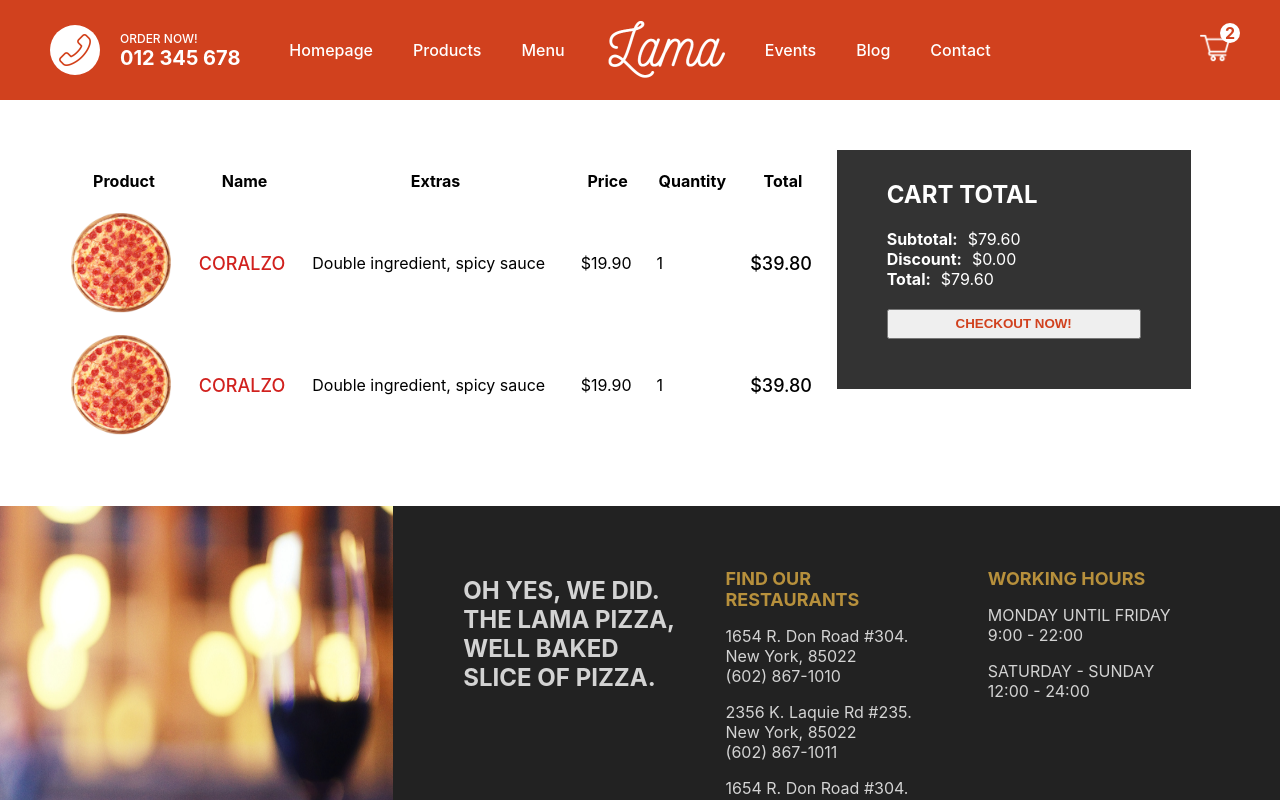
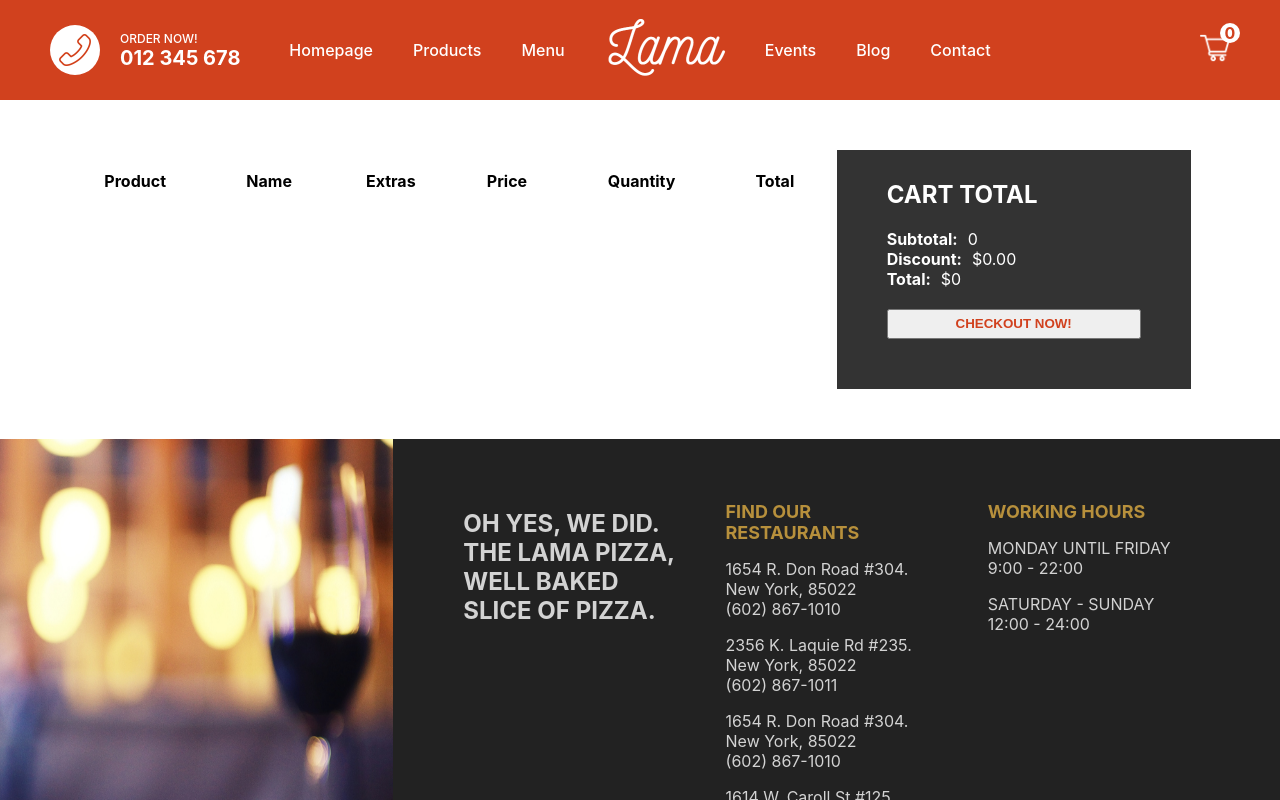
Before and after one commit to e3rosale/restaurant, a Next.js app: page /cart in a window 1280 px wide. Shown: the top 800 px of the page. Built offline with nearby package versions, Linux system fonts and the light colour scheme.

Commit message:
Fixed product page, and product api routes, along with product app state functionality

```diff
--- a/components/Navbar.jsx
+++ b/components/Navbar.jsx
@@ -1,7 +1,11 @@
 import Image from "next/image";
 import styles from "../styles/Navbar.module.css";
+import { useCartState } from "@/context/CartContext/CartContext";
+import Link from "next/link";
 
 const Navbar = () => {
+  const [cartState] = useCartState();
+
   return (
     <div className={styles.container}>
       <div className={styles.item}>
@@ -18,17 +22,21 @@ const Navbar = () => {
           <li className={styles.listItem}>Homepage</li>
           <li className={styles.listItem}>Products</li>
           <li className={styles.listItem}>Menu</li>
-          <Image src="/img/logo.png" alt="" width="160" height="69" />
+          <Link href={"/"}>
+            <Image src="/img/logo.png" alt="" width="160" height="69" />
+          </Link>
           <li className={styles.listItem}>Events</li>
           <li className={styles.listItem}>Blog</li>
           <li className={styles.listItem}>Contact</li>
         </ul>
       </div>
       <div className={styles.item}>
-        <div className={styles.cart}>
-          <Image src="/img/cart.png" alt="" width="30" height="30" />
-          <div className={styles.counter}>2</div>
-        </div>
+        <Link href="/cart" passHref>
+          <div className={styles.cart}>
+            <Image src="/img/cart.png" alt="" width="30" height="30" />
+            <div className={styles.counter}>{cartState.quantity}</div>
+          </div>
+        </Link>
       </div>
     </div>
   );
--- a/components/PizzaCard.jsx
+++ b/components/PizzaCard.jsx
@@ -7,12 +7,12 @@ const PizzaCard = ({ pizza }) => {
     <div className={styles.container}>
       <div className={styles.imageContainer}>
         <Link href={`/product/${pizza._id}`} passHref>
-          <Image src={pizza.img} alt="" fill={true} className={styles.image} />
+          <Image src={pizza.image} alt="" fill={true} className={styles.image} />
         </Link>
       </div>
       <h1 className={styles.title}>{pizza.name}</h1>
-      <span className={styles.price}>${pizza.price[0]}</span>
-      <p className={styles.desc}>{pizza.desc}</p>
+      <span className={styles.price}>${pizza.sizes[0]?.price}</span>
+      <p className={styles.desc}>{pizza.description}</p>
     </div>
   );
 };
--- /dev/null
+++ b/context/CartContext/CartContext.js
@@ -0,0 +1,23 @@
+import { createContext, useContext, useMemo, useReducer } from "react";
+import { cartReducer } from "./CartReducer";
+import { initialCartState } from "./CartInitialState";
+
+const CartContext = createContext();
+
+export const CartContextProvider = ({ children }) => {
+  const [cartState, cartStateDispatch] = useReducer(cartReducer, initialCartState);
+
+  const cartContextValue = useMemo(() => [cartState, cartStateDispatch], [cartState, cartStateDispatch]);
+
+  return <CartContext.Provider value={cartContextValue}>{children}</CartContext.Provider>;
+};
+
+export const useCartState = () => {
+  const cartState = useContext(CartContext);
+
+  if (cartState === undefined) {
+    throw new Error("useCartState must be used within a CartContextProvider.");
+  }
+
+  return cartState;
+};
--- /dev/null
+++ b/context/CartContext/CartInitialState.js
@@ -0,0 +1,5 @@
+export const initialCartState = {
+  products: [],
+  quantity: 0,
+  total: 0,
+};
--- /dev/null
+++ b/context/CartContext/CartReducer.js
@@ -0,0 +1,24 @@
+import { initialCartState } from "./CartInitialState";
+
+export const cartActionType = {
+  ADD_PRODUCT: "ADD_PRODUCT",
+  RESET: "RESET",
+};
+
+export const cartReducer = (state, action) => {
+  switch (action.type) {
+    case cartActionType.ADD_PRODUCT:
+      const currentProducts = [...state.products];
+      const currentProduct = { ...action.payload };
+      currentProducts.push(currentProduct);
+
+      return {
+        ...state,
+        products: currentProducts,
+        quantity: state.quantity + currentProduct.quantity,
+        total: state.total + currentProduct.price * currentProduct.quantity,
+      };
+    case cartActionType.RESET:
+      return { ...initialCartState };
+  }
+};
--- a/models/Product.js
+++ b/models/Product.js
@@ -2,11 +2,11 @@ import { Schema, model, models } from "mongoose";
 
 const ProductSchema = new Schema(
   {
-    img: { type: String, required: true },
+    image: { type: String, required: true },
     name: { type: String, required: true, maxlength: 60 },
-    price: { type: [Number], required: true },
-    desc: { type: String, required: true, maxlength: 200 },
-    extraOptions: { type: [{ text: { type: String, required: true }, price: { type: Number, required: true } }] },
+    sizes: { type: [{ name: { type: String, required: true }, price: { type: Number, required: true } }], required: true },
+    description: { type: String, required: true, maxlength: 200 },
+    extras: { type: [{ name: { type: String, required: true }, price: { type: Number, required: true } }] },
   },
   { timestamps: true }
 );
--- a/pages/_app.js
+++ b/pages/_app.js
@@ -1,10 +1,13 @@
-import Layout from '@/components/Layout';
-import '@/styles/globals.css'
+import Layout from "@/components/Layout";
+import { CartContextProvider } from "@/context/CartContext/CartContext";
+import "@/styles/globals.css";
 
 export default function App({ Component, pageProps }) {
   return (
-    <Layout>
-      <Component {...pageProps} />
-    </Layout>
+    <CartContextProvider>
+      <Layout>
+        <Component {...pageProps} />
+      </Layout>
+    </CartContextProvider>
   );
 }
--- a/pages/cart.jsx
+++ b/pages/cart.jsx
@@ -1,7 +1,20 @@
+import { useCartState } from "@/context/CartContext/CartContext";
 import styles from "@/styles/Cart.module.css";
 import Image from "next/image";
 
+const ShowProductExtras = ({ extras }) => {
+  const extrasToShow = extras.filter((extra) => extra.selected === true).map((extra) => extra.name);
+
+  if (extrasToShow.length === 0) {
+    return <span className={styles.extras}>No extras</span>;
+  }
+
+  return <span className={styles.extras}>{extrasToShow.join(", ")}</span>;
+};
+
 const Cart = () => {
+  const [cartState, cartStateDispatch] = useCartState();
+  console.log("[Cart] cartState: ", cartState);
   return (
     <div className={styles.container}>
       <div className={styles.left}>
@@ -17,50 +30,30 @@ const Cart = () => {
             </tr>
           </thead>
           <tbody>
-            <tr className={styles.tr}>
+            {cartState.products.map(({ product, price, quantity }, index) => (
+              <tr className={styles.tr} key={index}>
                 <td>
                   <div className={styles.imgContainer}>
-                  <Image src="/img/pizza.png" fill={true} alt="" className={styles.img} />
+                    <Image src={product.image} fill={true} alt="" className={styles.img} />
                   </div>
                 </td>
                 <td>
-                <span className={styles.name}>CORALZO</span>
+                  <span className={styles.name}>{product.name}</span>
                 </td>
                 <td>
-                <span className={styles.extras}>Double ingredient, spicy sauce</span>
+                  <ShowProductExtras extras={product.extras} />
                 </td>
                 <td>
-                <span className={styles.price}>$19.90</span>
+                  <span className={styles.price}>${price}</span>
                 </td>
                 <td>
-                <span className={styles.quantity}>1</span>
+                  <span className={styles.quantity}>{quantity}</span>
                 </td>
                 <td>
-                <span className={styles.total}>$39.80</span>
+                  <span className={styles.total}>${price * quantity}</span>
                 </td>
               </tr>
-            <tr className={styles.tr}>
-              <td>
-                <div className={styles.imgContainer}>
-                  <Image src="/img/pizza.png" fill={true} alt="" className={styles.img} />
-                </div>
-              </td>
-              <td>
-                <span className={styles.name}>CORALZO</span>
-              </td>
-              <td>
-                <span className={styles.extras}>Double ingredient, spicy sauce</span>
-              </td>
-              <td>
-                <span className={styles.price}>$19.90</span>
-              </td>
-              <td>
-                <span className={styles.quantity}>1</span>
-              </td>
-              <td>
-                <span className={styles.total}>$39.80</span>
-              </td>
-            </tr>
+            ))}
           </tbody>
         </table>
       </div>
@@ -68,13 +61,14 @@ const Cart = () => {
         <div className={styles.wrapper}>
           <h2 className={styles.title}>CART TOTAL</h2>
           <div className={styles.totalText}>
-            <b className={styles.totalTextTitle}>Subtotal:</b>$79.60
+            <b className={styles.totalTextTitle}>Subtotal:</b>
+            {cartState.total}
           </div>
           <div className={styles.totalText}>
             <b className={styles.totalTextTitle}>Discount:</b>$0.00
           </div>
           <div className={styles.totalText}>
-            <b className={styles.totalTextTitle}>Total:</b>$79.60
+            <b className={styles.totalTextTitle}>Total:</b>${cartState.total}
           </div>
           <button className={styles.button}>CHECKOUT NOW!</button>
         </div>
--- a/styles/Product.module.css
+++ b/styles/Product.module.css
@@ -143,4 +143,8 @@
     height: 50px;
     padding: 10px 20px;
   }
+
+  .quantity {
+    width: 66px;
+  }
 }
```
Also changed, not shown: pages/product/[id].jsx (+98 -38 lines), 1 other file (tests, documents, lock files or other folders). Lines whose indentation alone changed are shown as unchanged.
